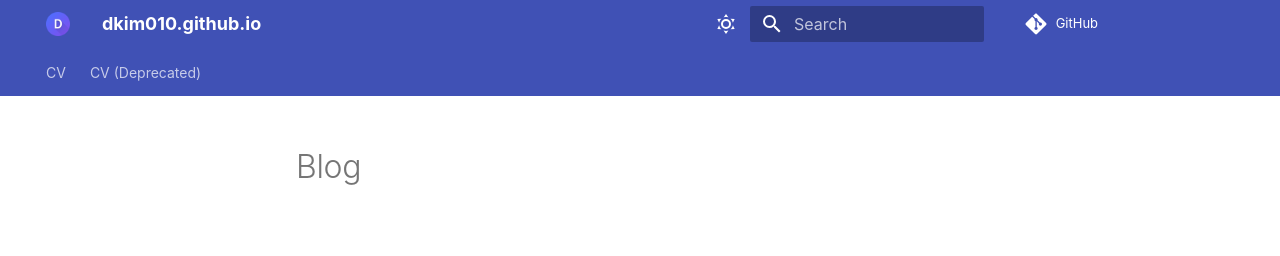
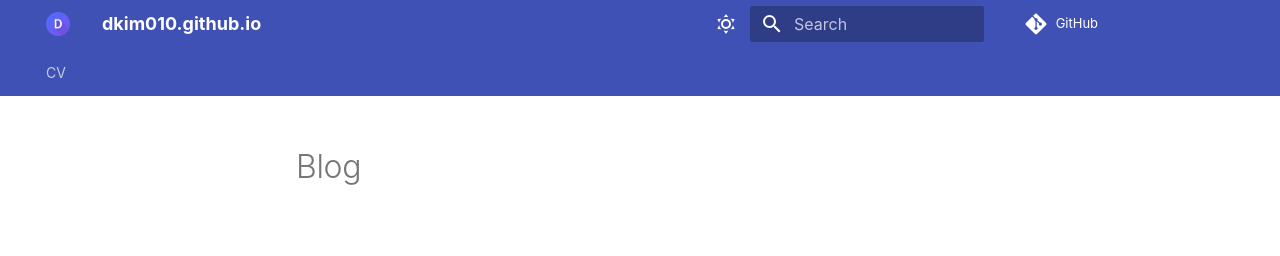
Before and after one commit to dkim010/dkim010.github.io, an MkDocs documentation site: the page built from docs/blog/index.md, in a window 1280 px wide. Shown: the top 256 px of the page. Built offline with MkDocs 1.6.1 and Material for MkDocs 9.7.7, drawn with Linux system fonts in a browser that asks for light colours; some web fonts are replaced; comment, search, counter and statistics services are not loaded.

```diff
--- a/mkdocs.yml
+++ b/mkdocs.yml
@@ -71,4 +71,4 @@
 
 nav:
   - 'CV': index.md
-  - 'CV (Deprecated)': oldcv/index.html
+#  - 'CV (Deprecated)': oldcv/index.html
```
Also changed, not shown: 5 other files.
